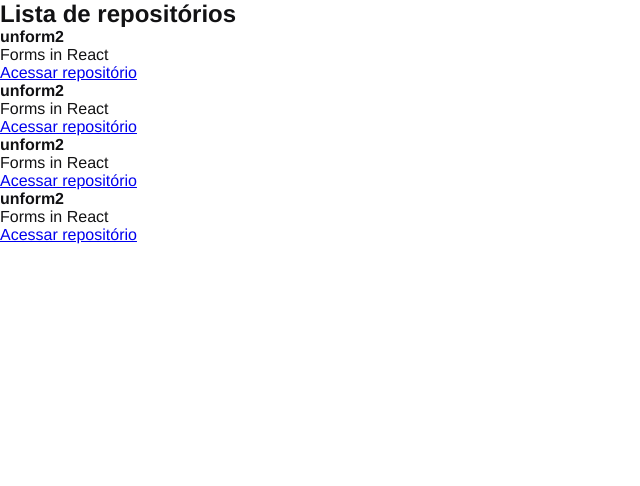
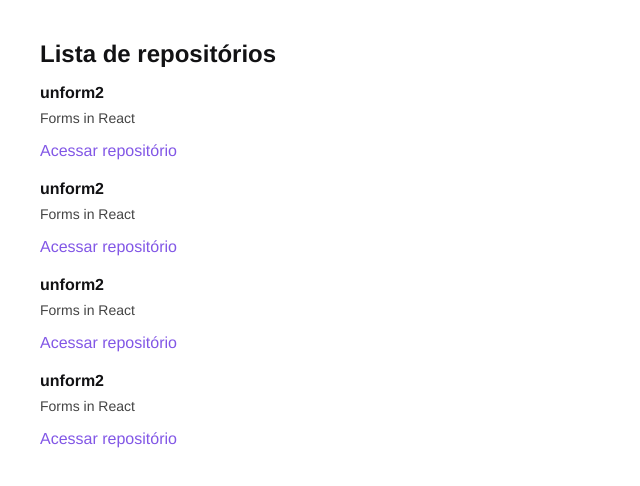
Before and after one commit to miguelriosoliveira/github-explorer-2, a React app: page / in a window 1280 px wide. Shown: the top 486 px of the page, without its empty margins (0-640 px from the left). Built offline with nearby package versions, Linux system fonts and the light colour scheme.

Commit message:
Styling repo list

```diff
--- a/src/components/RepositoryList.jsx
+++ b/src/components/RepositoryList.jsx
@@ -1,4 +1,6 @@
 import { RepositoryItem } from './RepositoryItem';
+
+import '../styles/repositories.scss';
 
 const repository = {
 	name: 'unform2',
--- /dev/null
+++ b/src/styles/repositories.scss
@@ -0,0 +1,30 @@
+section.repository-list {
+	margin: 40px;
+
+	h1 {
+		margin-bottom: 16px;
+	}
+
+	ul {
+		list-style: none;
+
+		li {
+			& + li {
+				margin-top: 20px;
+			}
+
+			p {
+				font-size: 14px;
+				color: #444;
+				margin-top: 8px;
+			}
+
+			a {
+				display: inline-block;
+				margin-top: 16px;
+				text-decoration: none;
+				color: #8257e6;
+			}
+		}
+	}
+}
```
